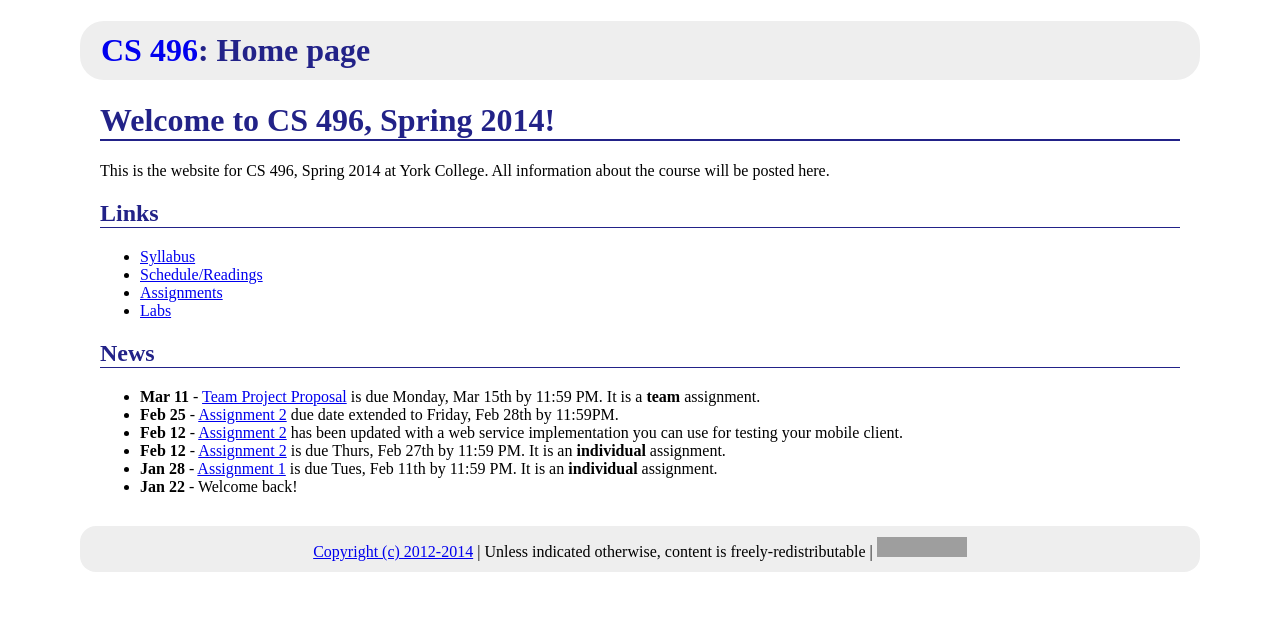
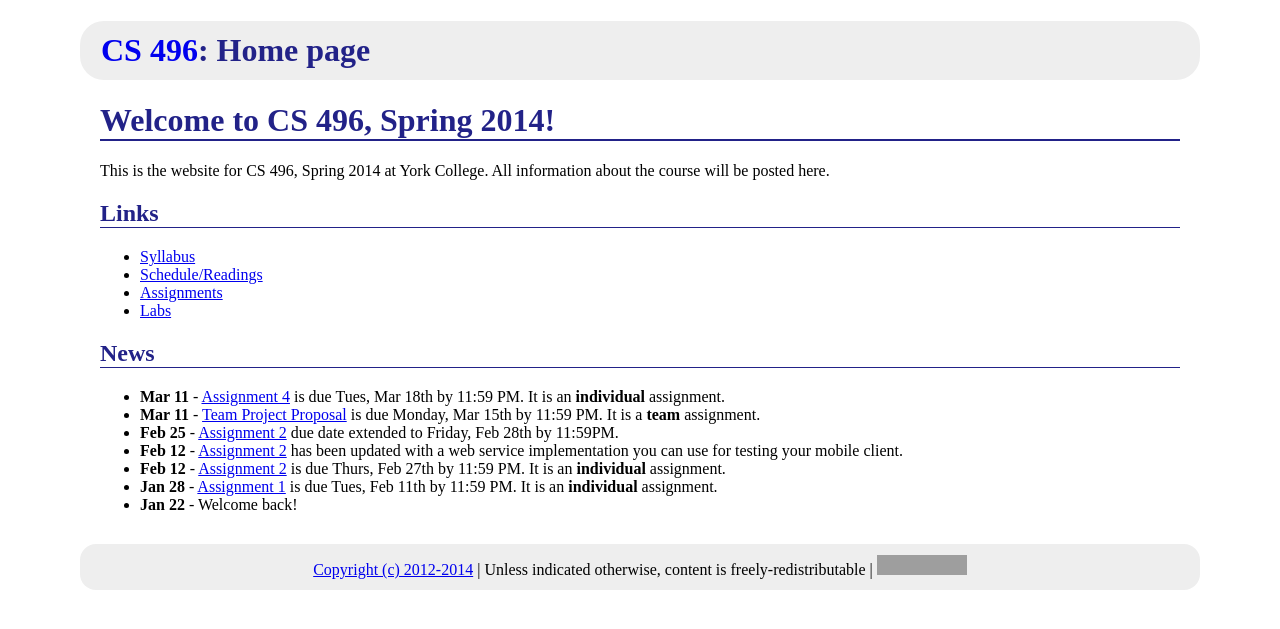
Before and after one commit to ycpcs/cs496-spring2014, a Jekyll site: the page built from index.md, in a window 1280 px wide. Shown: the top 629 px of the page. Built offline with Jekyll 4.4.1, drawn with Linux system fonts in a browser that asks for light colours; Markdown is read by kramdown in place of the engine named in the settings; grey boxes are pictures that could not be loaded.

Commit message:
list assignment 4 on front page

```diff
--- a/index.md
+++ b/index.md
@@ -17,6 +17,7 @@ All information about the course will be posted here.
 
 ## News
 
+* **Mar 11** - [Assignment 4](assign/assign04.html) is due Tues, Mar 18th by 11:59 PM.  It is an **individual** assignment.
 * **Mar 11** - [Team Project Proposal](assign/project.html) is due Monday, Mar 15th by 11:59 PM.  It is a **team** assignment.
 * **Feb 25** - [Assignment 2](assign/assign02.html) due date extended to Friday, Feb 28th by 11:59PM.
 * **Feb 12** - [Assignment 2](assign/assign02.html) has been updated with a web service implementation you can use for testing your mobile client.
```
